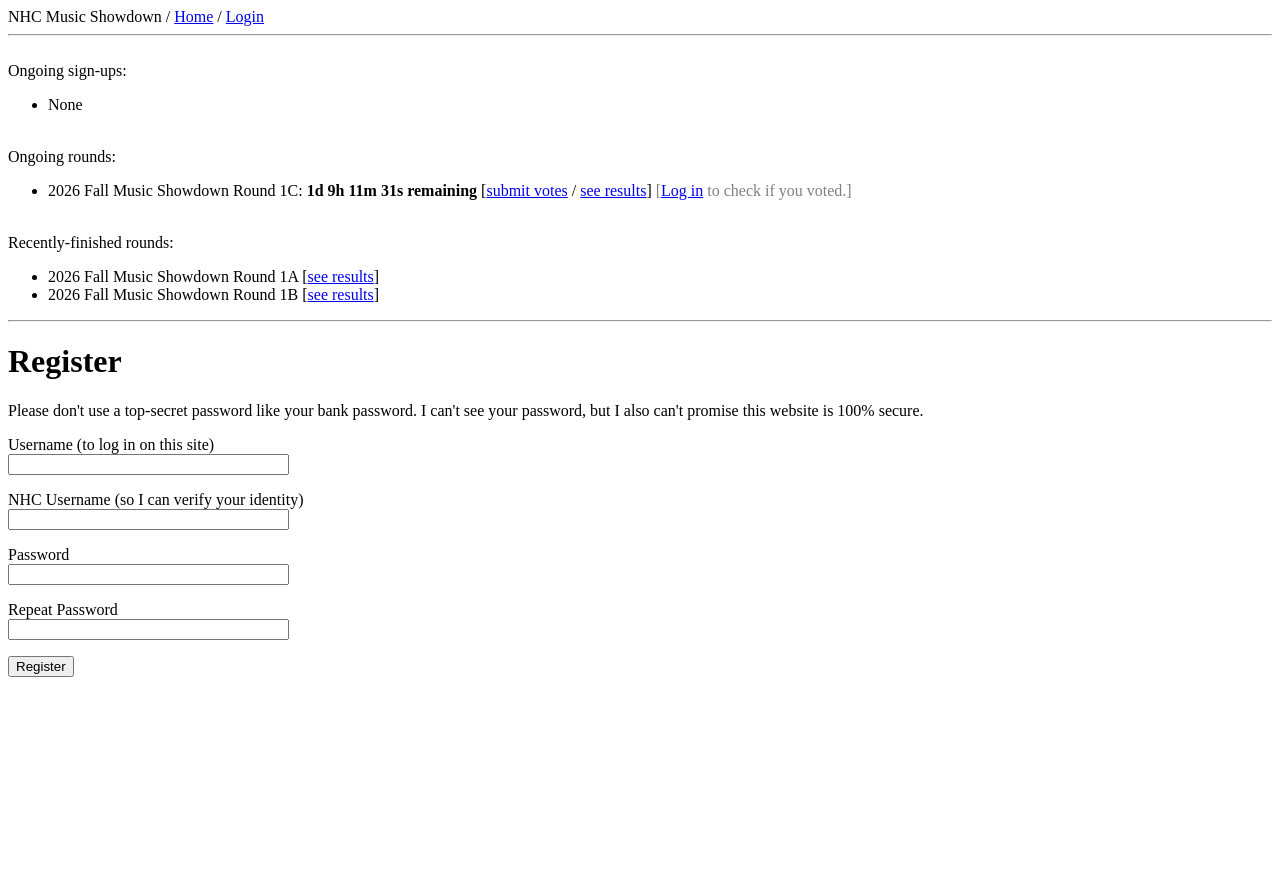
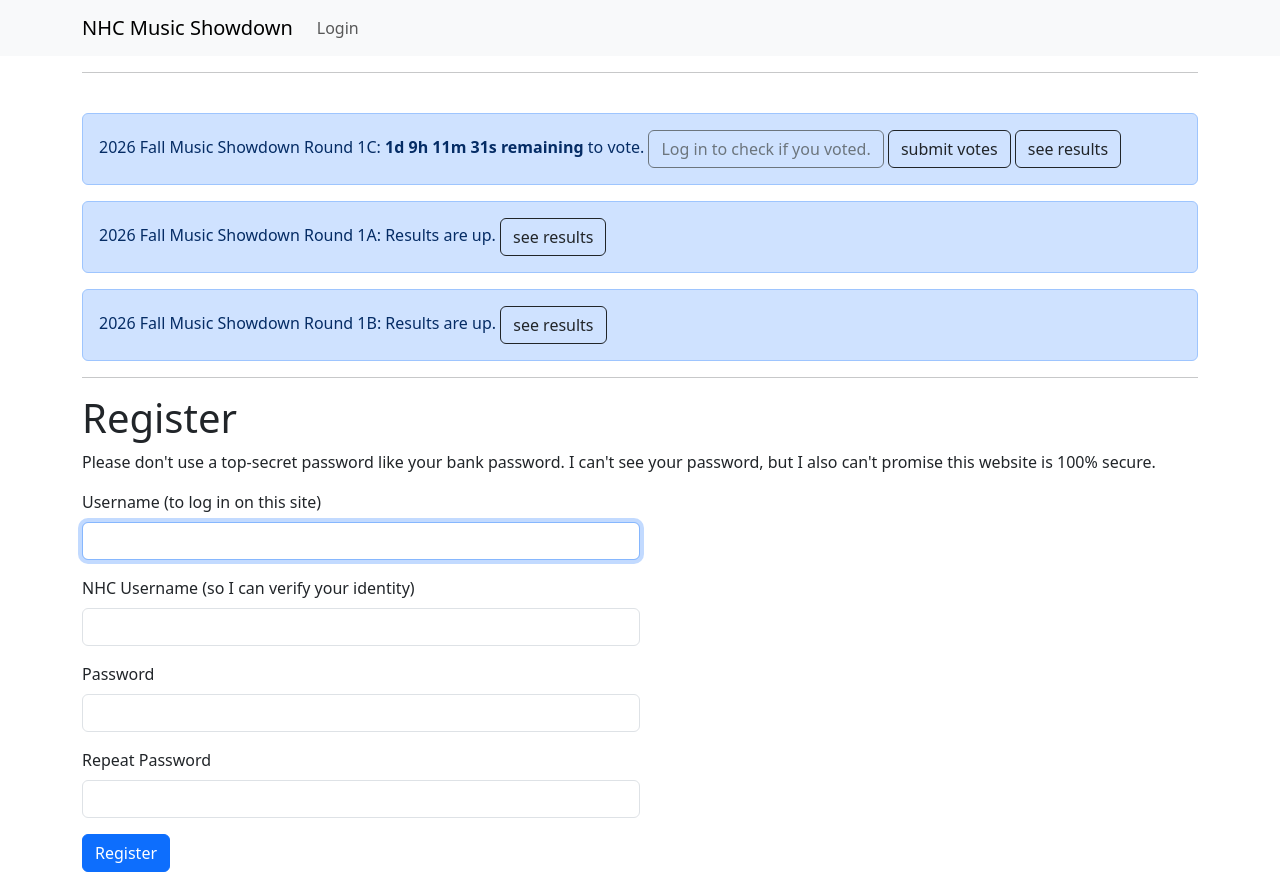
Before and after one commit to pkkao/showdown, a Flask app: page /register in a window 1280 px wide. Before the commit the page ends 677 px from the top, so only its background shows below. Run offline with Flask 3, Linux system fonts and the light colour scheme; some libraries are stand-ins or nearby versions.

Commit message:
feat: bootstrap at last

```diff
--- a/app/templates/base.html
+++ b/app/templates/base.html
@@ -1,21 +1,49 @@
 <!doctype html>
-<html>
+<html lang="en">
   <head>
+    <meta charset="utf-8">
+    <meta name="viewport" content="width=device-width, initial-scale=1">
+    <link
+      href="https://cdn.jsdelivr.net/npm/bootstrap@5.3.8/dist/css/bootstrap.min.css"
+      rel="stylesheet"
+      integrity="sha384-sRIl4kxILFvY47J16cr9ZwB07vP4J8+LH7qKQnuqkuIAvNWLzeN8tE5YBujZqJLB" crossorigin="anonymous">
+
     <title>{{ title }}</title>
+
+
   </head>
   <body>
-    <div>
-      NHC Music Showdown /
+
+    <nav class="navbar navbar-expand-lg bg-body-tertiary">
+      <div class="container">
+        <a class="navbar-brand" href="{{ url_for('index') }}">NHC Music Showdown</a>
+
+        <button class="navbar-toggler" type="button" data-bs-toggle="collapse" data-bs-target="#navbarSupportedContent" aria-controls="navbarSupportedContent" aria-expanded="false" aria-label="Toggle navigation">
+          <span class="navbar-toggler-icon"></span>
+        </button>
+        <div class="collapse navbar-collapse" id="navbarSupportedContent">
+          <ul class="navbar-nav me-auto mb-2 mb-lg-0">
+
+            <li class="nav-item">
+              {% if current_user.is_anonymous %}
+                <a class="nav-link" href="{{ url_for('login') }}">Login</a>
+              {% else %}
+                <a class="nav-link" href="{{ url_for('logout') }}">Logout</a>
+              {% endif %}
+            </li>
+
+          </ul>
+
           {% if current_user.is_authenticated %}
-      Logged in as {{ current_user.username }} /
-      {% endif %}
-      <a href="{{ url_for('index') }}">Home</a>
-      {% if current_user.is_anonymous %}
-        / <a href="{{ url_for('login') }}">Login</a>
-      {% else %}
-        / <a href="{{ url_for('logout') }}">Logout</a>
+            <span class="d-flex navbar-text">
+              Logged in as {{ current_user.username }}
+            </span>
           {% endif %}
         </div>
+      </div>
+    </nav>
+
+    <div class="container">
 
       {% with messages = get_flashed_messages() %}
         {% if messages %}
@@ -71,16 +99,12 @@
       </script>
 
       <br>
-    Ongoing sign-ups:
-    <ul>
-      {% if active_nominations|length == 0 %}
-        <li>None</li>
-      {% endif %}
+
       {% for nomination in active_nominations %}
-        <li>
+        <div class="alert alert-primary" role="alert">
           {{ nomination.name }} Sign-Ups: <b><div id="{{ nomination.event_slug }}" style="display: inline"></div></b>
 
-          [<a href="{{ url_for('nominate', event_slug=nomination.event_slug) }}">submit picks</a>]
+          <a class="btn btn-outline-dark" href="{{ url_for('nominate', event_slug=nomination.event_slug) }}">submit picks</a>
 
           {% if current_user.is_authenticated %}
             [Pick statuses:
@@ -98,72 +122,65 @@
             {% endfor %}
             ]
           {% else %}
-            <div style="display: inline; color: gray">[<a href="{{ url_for('login') }}">Log in</a> to check if your picks were approved.]</div>
+            <a class="btn btn-outline-secondary" href="{{ url_for('login') }}">Log in to check if your picks were approved.</a>
           {% endif %}
 
           <script>setCountDown("{{ nomination.event_slug }}", "{{ nomination.pick_deadline }}")</script>
-        </li>
+        </div>
       {% endfor %}
-    </ul>
 
-    <br>
-    Ongoing rounds:
-    <ul>
-      {% if active_rounds|length == 0 %}
-        <li>None</li>
-      {% endif %}
+
       {% for round in active_rounds %}
-        <li>
-          {{ round.name }}: <b><div id="{{ round.slug }}" style="display: inline"></div></b>
+        <div class="alert alert-primary" role="alert">
 
-          [<a href="{{ url_for('vote', event_slug=round.event_slug, round_slug=round.round_slug) }}">submit votes</a> / <a href="{{ url_for('results', event_slug=round.event_slug, round_slug=round.round_slug) }}">see results</a>]
+          {{ round.name }}: <b><div id="{{ round.slug }}" style="display: inline"></div></b> to vote.
 
           {% if current_user.is_authenticated %}
             {% if round.did_you_finish %}
-              <div style="display: inline; color: green">[You finished voting.]</div>
+              <span class="badge badge-pill bg-success badge-success">You finished voting.</span>
             {% elif round.did_you_start %}
-              <div style="display: inline; color: orange">[Your votes are half-finished.]</div>
+              <span class="badge badge-pill bg-warning badge-warning">Your votes are half-finished.</span>
             {% else %}
-              <div style="display: inline; color: red">[You didn't vote yet.]</div>
+              <span class="badge badge-pill bg-danger badge-danger">You didn't vote yet.</span>
             {% endif %}
           {% else %}
-            <div style="display: inline; color: gray">[<a href="{{ url_for('login') }}">Log in</a> to check if you voted.]</div>
+            <a class="btn btn-outline-secondary" href="{{ url_for('login') }}">Log in to check if you voted.</a>
           {% endif %}
 
+          <a class="btn btn-outline-dark" href="{{ url_for('vote', event_slug=round.event_slug, round_slug=round.round_slug) }}">submit votes</a>
+
+          <a class="btn btn-outline-dark" href="{{ url_for('results', event_slug=round.event_slug, round_slug=round.round_slug) }}">see results</a>
+
           <script>setCountDown("{{ round.slug }}", "{{ round.end_time }}")</script>
-        </li>
+        </div>
       {% endfor %}
-    </ul>
-    <br>
 
-    Recently-finished rounds:
-    <ul>
-      {% if recent_rounds|length == 0 %}
-        <li>None</li>
-      {% endif %}
       {% for round in recent_rounds %}
-        <li>
-          {{ round.name }}
+        <div class="alert alert-primary" role="alert">
+          {{ round.name }}: Results are up.
 
           {% if current_user.is_authenticated and round.needs_tiebreaker and not round.did_you_start %}
-            [<a href="{{ url_for('vote', event_slug=round.event_slug, round_slug=round.round_slug) }}">submit votes</a> / <a href="{{ url_for('results', event_slug=round.event_slug, round_slug=round.round_slug) }}">see results</a>]
+            <a class="btn btn-outline-dark" href="{{ url_for('vote', event_slug=round.event_slug, round_slug=round.round_slug) }}">submit votes</a>
+
+            <a class="btn btn-outline-dark" href="{{ url_for('results', event_slug=round.event_slug, round_slug=round.round_slug) }}">see results</a>
           {% else %}
-            [<a href="{{ url_for('results', event_slug=round.event_slug, round_slug=round.round_slug) }}">see results</a>]
+            <a class="btn btn-outline-dark" href="{{ url_for('results', event_slug=round.event_slug, round_slug=round.round_slug) }}">see results</a>
           {% endif %}
-
-
 
           {% if round.needs_tiebreaker %}
             <b>[Needs tiebreaker for matches {{ round.tiebreaks }}]</b>
           {% endif %}
-        </li>
+        </div>
       {% endfor %}
-    </ul>
 
       <hr>
 
       <h1>{{ title }}</h1>
 
       {% block content %}{% endblock %}
+
+    </div>
+
+    <script src="https://cdn.jsdelivr.net/npm/bootstrap@5.3.8/dist/js/bootstrap.bundle.min.js" integrity="sha384-FKyoEForCGlyvwx9Hj09JcYn3nv7wiPVlz7YYwJrWVcXK/BmnVDxM+D2scQbITxI" crossorigin="anonymous"></script>
   </body>
 </html>
--- /dev/null
+++ b/app/templates/bootstrap_wtf.html
@@ -0,0 +1,71 @@
+{% macro form_field(field, autofocus) %}
+  {%- if field.type == 'BooleanField' %}
+  <div class="form-check mb-3">
+    {{ field(class='form-check-input') }}
+    {{ field.label(class='form-check-label') }}
+  </div>
+  {%- elif field.type == 'RadioField' %}
+    {{ field.label(class='form-label') }}
+    {%- for item in field %}
+    <div class="form-check{% if loop.last %} mb-3{% endif %}">
+      {{ item(class='form-check-input') }}
+      {{ item.label(class='form-check-label') }}
+    </div>
+    {%- endfor %}
+  {%- elif field.type == 'SelectField' %}
+    {{ field.label(class='form-label') }}
+    {{ field(class='form-select mb-3') }}
+  {%- elif field.type == 'TextAreaField' %}
+  <div class="mb-3">
+    {{ field.label(class='form-label') }}
+    {% if autofocus %}
+      {{ field(class='form-control' + (' is-invalid' if field.errors else ''), autofocus=True) }}
+    {% else %}
+      {{ field(class='form-control' + (' is-invalid' if field.errors else '')) }}
+    {% endif %}
+    {%- for error in field.errors %}
+    <div class="invalid-feedback">{{ error }}</div>
+    {%- endfor %}
+  </div>
+  {%- elif field.type == 'SubmitField' %}
+  {{ field(class='btn btn-primary mb-3') }}
+  {%- else %}
+  <div class="mb-3">
+    {{ field.label(class='form-label') }}
+    {% if autofocus %}
+      {{ field(class='form-control' + (' is-invalid' if field.errors else ''), autofocus=True) }}
+    {% else %}
+      {{ field(class='form-control' + (' is-invalid' if field.errors else '')) }}
+    {% endif %}
+    {%- for error in field.errors %}
+    <div class="invalid-feedback">{{ error }}</div>
+    {%- endfor %}
+  </div>
+  {%- endif %}
+{% endmacro %}
+
+{% macro quick_form(form, action="", method="post", onsubmit="", id="", novalidate=False) %}
+<form
+  {%- if action != None %} action="{{ action }}"{% endif -%}
+  {%- if method %} method="{{ method }}"{% endif %}
+  {%- if onsubmit %} onsubmit="{{ onsubmit }}"{% endif -%}
+  {%- if id %} id="{{ id }}"{% endif -%}
+  {%- if novalidate %} novalidate{% endif -%}>
+  {{ form.hidden_tag() }}
+  {%- for field, errors in form.errors.items() %}
+    {%- if form[field].widget.input_type == 'hidden' %}
+      {%- for error in errors %}
+      <div class="invalid-feedback">{{ error }}</div>
+      {%- endfor %}
+    {%- endif %}
+  {%- endfor %}
+
+  {% set ns = namespace(first_field=true) %}
+  {%- for field in form %}
+    {% if field.widget.input_type != 'hidden' -%}
+      {{ form_field(field, ns.first_field) }}
+      {% set ns.first_field = false %}
+    {%- endif %}
+  {%- endfor %}
+</form>
+{% endmacro %}
--- a/app/templates/register.html
+++ b/app/templates/register.html
@@ -1,38 +1,12 @@
+{% import "bootstrap_wtf.html" as wtf %}
+
 {% extends "base.html" %}
 
 {% block content %}
   <p>Please don't use a top-secret password like your bank password. I can't see your password, but I also can't promise this website is 100% secure.</p>
 
-  <form action="" method="post">
-    {{ form.hidden_tag() }}
-    <p>
-      {{ form.username.label }}<br>
-      {{ form.username(size=32) }}<br>
-      {% for error in form.username.errors %}
-        <span style="color: red;">[{{ error }}]</span>
-      {% endfor %}
-    </p>
-    <p>
-      {{ form.email.label }}<br>
-      {{ form.email(size=32) }}<br>
-      {% for error in form.email.errors %}
-        <span style="color: red;">[{{ error }}]</span>
-      {% endfor %}
-    </p>
-    <p>
-      {{ form.password.label }}<br>
-      {{ form.password(size=32) }}<br>
-      {% for error in form.password.errors %}
-        <span style="color: red;">[{{ error }}]</span>
-      {% endfor %}
-    </p>
-    <p>
-      {{ form.password2.label }}<br>
-      {{ form.password2(size=32) }}<br>
-      {% for error in form.password2.errors %}
-        <span style="color: red;">[{{ error }}]</span>
-      {% endfor %}
-    </p>
-    <p>{{ form.submit() }}
-  </form>
+  <div class="col-md-6">
+    {{ wtf.quick_form(form) }}
+  </div>
+
 {% endblock %}
```
Also changed, not shown: app/templates/login.html (+5 -19 lines), app/templates/vote.html (+10 -16 lines), data/app.db. Lines whose indentation alone changed are shown as unchanged.
